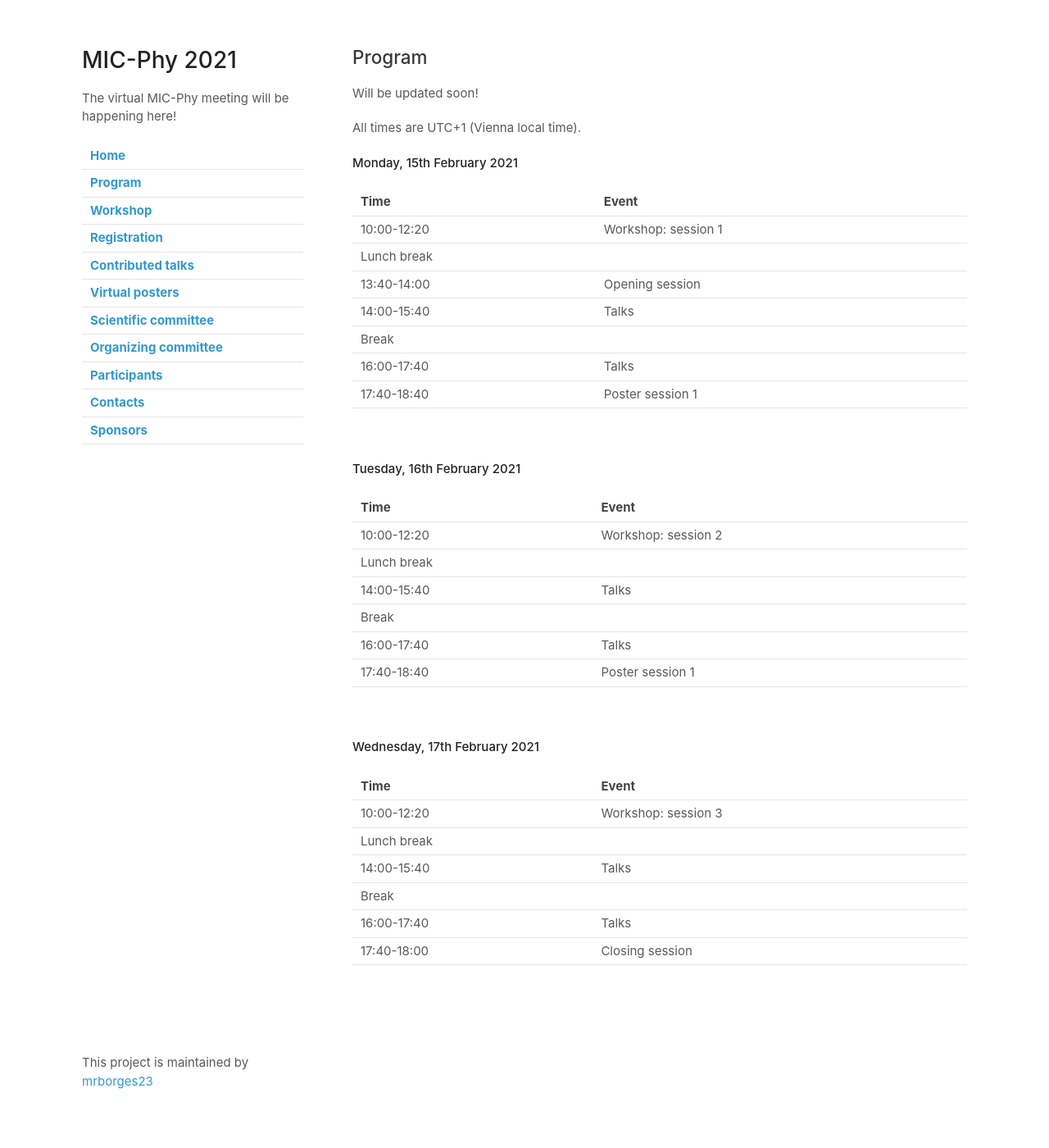
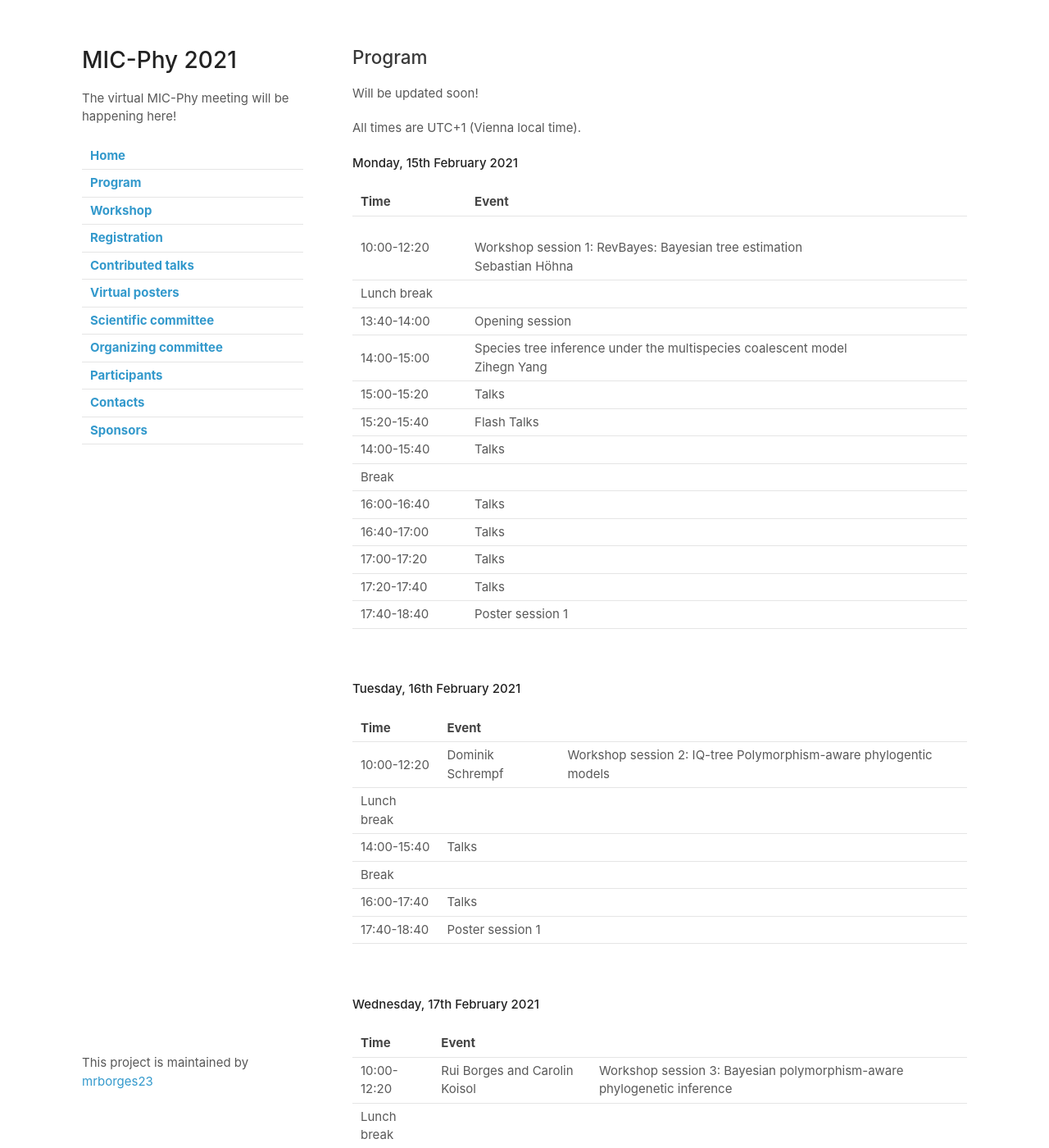
Before and after one commit to mrborges23/micphy2021, a Jekyll site: the page built from program.md, in a window 1280 px wide and 1400 px high. Shown: the whole window at 82% size. Built offline with Jekyll 4.4.1, drawn with Linux system fonts in a browser that asks for light colours; our own code applies the rules of GitHub Pages for plain Markdown files.

Commit message:
schedule

```diff
--- a/program.md
+++ b/program.md
@@ -8,12 +8,18 @@ All times are UTC+1 (Vienna local time).
 
 | Time | Event |
 |---|---|
-|10:00-12:20| Workshop: session 1 |
+|10:00-12:20| <br/>Workshop session 1: RevBayes: Bayesian tree estimation<br/>Sebastian Höhna |
 | Lunch break | |
 |13:40-14:00| Opening session |
+|14:00-15:00| Species tree inference under the multispecies coalescent model<br/>Zihegn Yang   |
+|15:00-15:20| Talks |
+|15:20-15:40| Flash Talks |
 |14:00-15:40| Talks |
 | Break | |
-|16:00-17:40| Talks |
+|16:00-16:40| Talks |
+|16:40-17:00| Talks |
+|17:00-17:20| Talks |
+|17:20-17:40| Talks |
 |17:40-18:40| Poster session 1 |
 
 <br>
@@ -22,7 +28,7 @@ All times are UTC+1 (Vienna local time).
 
 | Time| Event |
 |---|---|
-|10:00-12:20| Workshop: session 2 |
+|10:00-12:20| Dominik Schrempf | Workshop session 2: IQ-tree Polymorphism-aware phylogentic models  |
 | Lunch break | |
 |14:00-15:40| Talks |
 | Break | |
@@ -35,7 +41,7 @@ All times are UTC+1 (Vienna local time).
 
 | Time| Event |
 |---|---|
-|10:00-12:20| Workshop: session 3 |
+|10:00-12:20| Rui Borges and Carolin Koisol | Workshop session 3: Bayesian polymorphism-aware phylogenetic inference |
 | Lunch break | |
 |14:00-15:40| Talks |
 | Break | |
```
Also changed, not shown: posters.md (+10 -0 lines).
